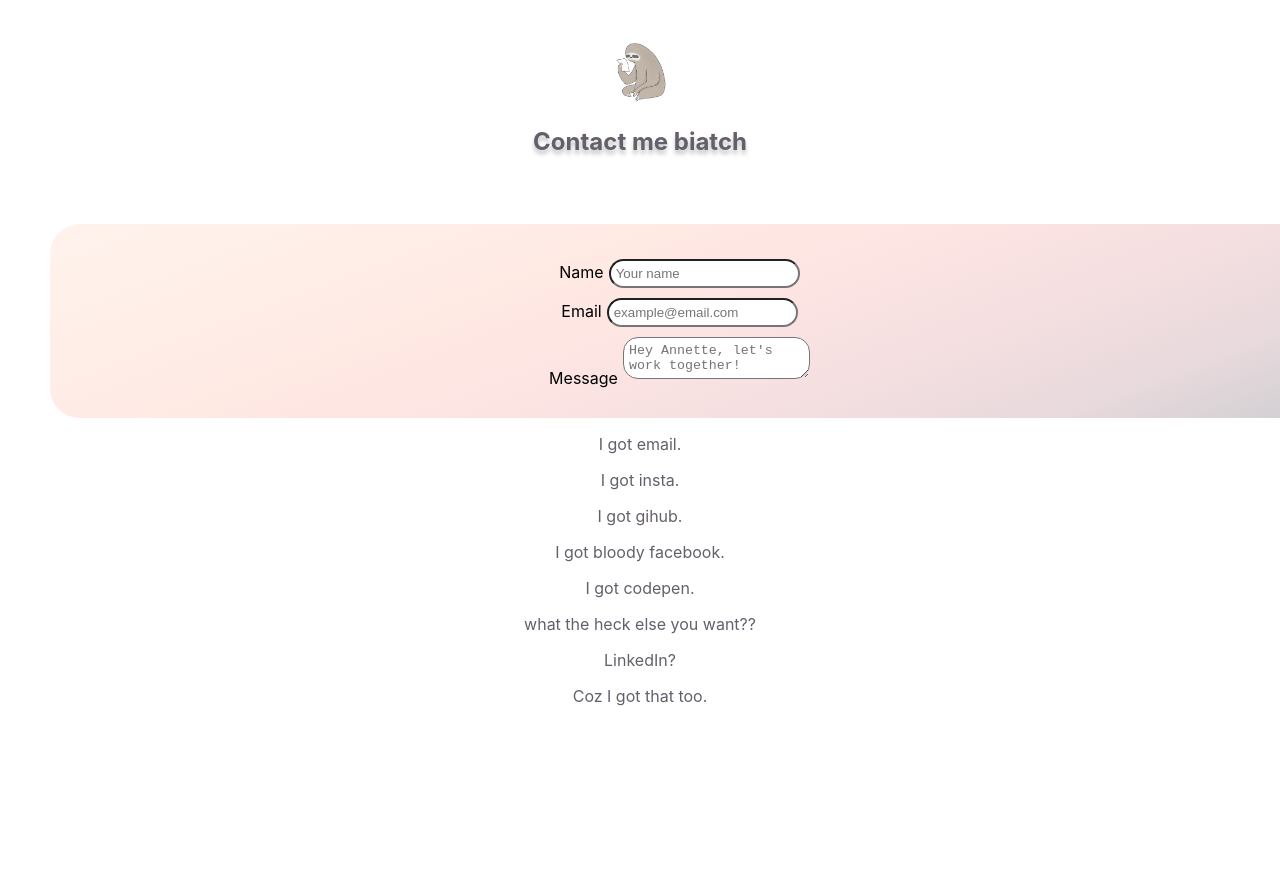
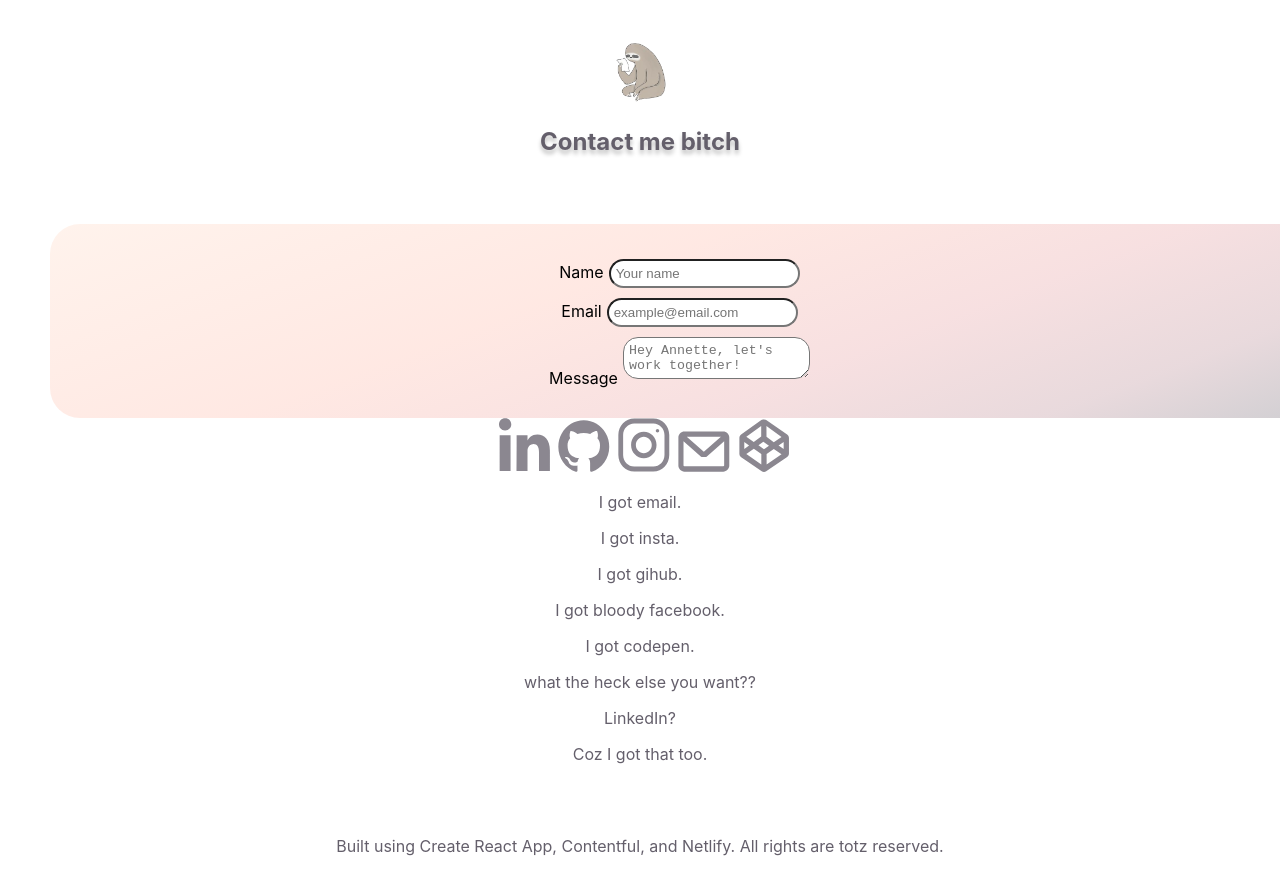
Before and after one commit to annette-graham/annette-graham.github.io, a React (Create React App) app: page / in a window 1280 px wide. Shown: the part 2900-3782 px from the top of the page. Before the commit the page ends 3652 px from the top, so only its background shows below. Built offline with nearby package versions, Linux system fonts and the light colour scheme.

Commit message:
created social media

```diff
--- /dev/null
+++ b/src/components/atoms/SocialMedia/index.jsx
@@ -0,0 +1,32 @@
+import React from 'react'
+import codepen from '../../../images/codepen.svg'
+import email from '../../../images/email.svg'
+import instagram from '../../../images/instagram.svg'
+import github from '../../../images/github.svg'
+import linkedin from '../../../images/linkedin.svg'
+
+
+const SocialMedia = () => {
+    return (
+        <div>
+            <a target='_blank' rel="noopener noreferrer" href='https://www.linkedin.com/in/annette-graham-b449a115b/' className='anchorLink'>
+                <img alt="linkedin icon" src={linkedin} className='image media-image' />
+            </a>
+            <a target='_blank' rel="noopener noreferrer" href='https://github.com/annette-graham' className='anchorLink'>
+              <img alt="github icon" src={github} className='image media-image' />
+            </a>
+            <a target='_blank' rel="noopener noreferrer" href='https://www.instagram.com/netts_spaghetts/?hl=en' className='anchorLink'>
+               <img alt="instagram icon" src={instagram} className='image media-image' />
+            </a>
+            <a target='_blank' rel="noopener noreferrer" href='mailto:annettegraham56@gmail.com?subject=Hi%20from%20your%20portfolio!' className='anchorLink'>
+              <img alt="email icon" src={email} className='image media-image' />
+            </a>
+            <a target='_blank' rel="noopener noreferrer" href='https://codepen.io/annette-graham' className='anchorLink'>
+               <img alt="codepen icon" src={codepen} className='image media-image' />
+            </a>
+        </div>
+    )
+}
+
+
+export default SocialMedia
--- a/src/pages/Contact/index.jsx
+++ b/src/pages/Contact/index.jsx
@@ -2,6 +2,7 @@ import React from 'react'
 import sloth from '../../images/reading-sloth2.png'
 
 import Heading from '../../components/atoms/Heading'
+import SocialMedia from '../../components/atoms/SocialMedia'
 import Form from '../../components/molecules/Form'
 
 
@@ -13,10 +14,11 @@ const Contact = () => {
       <div className='body-content'>
         <img alt="Sloth reading a piece of paper" src={sloth} className='image reading-image' />
         <Heading
-          title='Contact me biatch'
+          title='Contact me bitch'
         />
         <div>
           <Form />
+          <SocialMedia />
           <p>I got email.</p>
           <p>I got insta.</p>
           <p>I got gihub.</p>
@@ -27,6 +29,10 @@ const Contact = () => {
           <p>Coz I got that too.</p>
           <br />
         </div>
+        <div>
+          <br/>
+          <p>Built using Create React App, Contentful, and Netlify. All rights are totz reserved.</p>
+        </div>
     </div>
     </section>
   )
```
